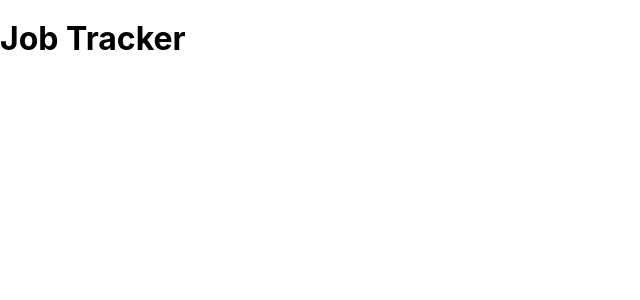
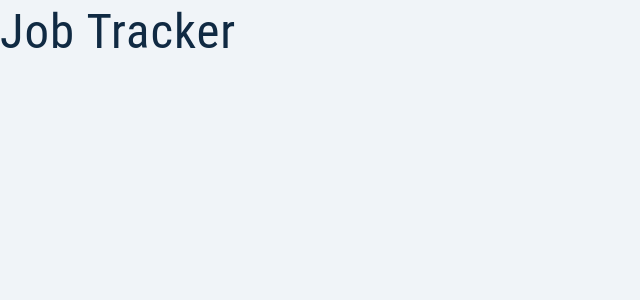
Before and after one commit to DragonSenses/job-tracker, a React (Create React App) app in the folder client/: page / in a window 1280 px wide. Shown: the top 300 px of the page, without its empty margins (0-640 px from the left). Built offline with nearby package versions, Linux system fonts and the light colour scheme.

Commit message:
Update index.css

```diff
--- a/client/src/index.css
+++ b/client/src/index.css
@@ -1,13 +1,326 @@
-body {
-  margin: 0;
-  font-family: -apple-system, BlinkMacSystemFont, 'Segoe UI', 'Roboto', 'Oxygen',
-    'Ubuntu', 'Cantarell', 'Fira Sans', 'Droid Sans', 'Helvetica Neue',
-    sans-serif;
-  -webkit-font-smoothing: antialiased;
-  -moz-osx-font-smoothing: grayscale;
+*,
+::after,
+::before {
+  box-sizing: border-box;
 }
 
-code {
-  font-family: source-code-pro, Menlo, Monaco, Consolas, 'Courier New',
-    monospace;
+/* fonts */
+@import url('https://fonts.googleapis.com/css2?family=Cabin&family=Roboto+Condensed:wght@400;700&display=swap');
+
+html {
+  font-size: 100%;
+} /*16px*/
+
+:root {
+  /* colors */
+  --primary-50: #e0fcff;
+  --primary-100: #bef8fd;
+  --primary-200: #87eaf2;
+  --primary-300: #54d1db;
+  --primary-400: #38bec9;
+  --primary-500: #2cb1bc;
+  --primary-600: #14919b;
+  --primary-700: #0e7c86;
+  --primary-800: #0a6c74;
+  --primary-900: #044e54;
+
+  /* grey */
+  --grey-50: #f0f4f8;
+  --grey-100: #d9e2ec;
+  --grey-200: #bcccdc;
+  --grey-300: #9fb3c8;
+  --grey-400: #829ab1;
+  --grey-500: #627d98;
+  --grey-600: #486581;
+  --grey-700: #334e68;
+  --grey-800: #243b53;
+  --grey-900: #102a43;
+  /* rest of the colors */
+  --black: #222;
+  --white: #fff;
+  --red-light: #f8d7da;
+  --red-dark: #842029;
+  --green-light: #d1e7dd;
+  --green-dark: #0f5132;
+
+  /* fonts  */
+  --headingFont: 'Roboto Condensed', Sans-Serif;
+  --bodyFont: 'Cabin', Sans-Serif;
+  --small-text: 0.875rem;
+  --extra-small-text: 0.7em;
+  /* rest of the vars */
+  --backgroundColor: var(--grey-50);
+  --textColor: var(--grey-900);
+  --borderRadius: 0.25rem;
+  --letterSpacing: 1px;
+  --transition: 0.3s ease-in-out all;
+  --max-width: 1120px;
+  --fixed-width: 500px;
+  --fluid-width: 90vw;
+  --breakpoint-lg: 992px;
+  --nav-height: 6rem;
+  /* box shadow*/
+  --shadow-1: 0 1px 3px 0 rgba(0, 0, 0, 0.1), 0 1px 2px 0 rgba(0, 0, 0, 0.06);
+  --shadow-2: 0 4px 6px -1px rgba(0, 0, 0, 0.1),
+    0 2px 4px -1px rgba(0, 0, 0, 0.06);
+  --shadow-3: 0 10px 15px -3px rgba(0, 0, 0, 0.1),
+    0 4px 6px -2px rgba(0, 0, 0, 0.05);
+  --shadow-4: 0 20px 25px -5px rgba(0, 0, 0, 0.1),
+    0 10px 10px -5px rgba(0, 0, 0, 0.04);
 }
+
+body {
+  background: var(--backgroundColor);
+  font-family: var(--bodyFont);
+  font-weight: 400;
+  line-height: 1.75;
+  color: var(--textColor);
+}
+
+p {
+  margin-bottom: 1.5rem;
+  max-width: 40em;
+}
+
+h1,
+h2,
+h3,
+h4,
+h5 {
+  margin: 0;
+  margin-bottom: 1.38rem;
+  font-family: var(--headingFont);
+  font-weight: 400;
+  line-height: 1.3;
+  text-transform: capitalize;
+  letter-spacing: var(--letterSpacing);
+}
+
+h1 {
+  margin-top: 0;
+  font-size: 3.052rem;
+}
+
+h2 {
+  font-size: 2.441rem;
+}
+
+h3 {
+  font-size: 1.953rem;
+}
+
+h4 {
+  font-size: 1.563rem;
+}
+
+h5 {
+  font-size: 1.25rem;
+}
+
+small,
+.text-small {
+  font-size: var(--small-text);
+}
+
+a {
+  text-decoration: none;
+  letter-spacing: var(--letterSpacing);
+}
+a,
+button {
+  line-height: 1.15;
+}
+button:disabled {
+  cursor: not-allowed;
+}
+ul {
+  list-style-type: none;
+  padding: 0;
+}
+
+.img {
+  width: 100%;
+  display: block;
+  object-fit: cover;
+}
+
+.logo {
+
+}
+
+/* buttons */
+.btn {
+  cursor: pointer;
+  color: var(--white);
+  background: var(--primary-500);
+  border: transparent;
+  border-radius: var(--borderRadius);
+  letter-spacing: var(--letterSpacing);
+  padding: 0.375rem 0.75rem;
+  box-shadow: var(--shadow-2);
+  transition: var(--transition);
+  text-transform: capitalize;
+  display: inline-block;
+}
+.btn:hover {
+  background: var(--primary-700);
+  box-shadow: var(--shadow-3);
+}
+.btn-hipster {
+  color: var(--primary-500);
+  background: var(--primary-200);
+}
+.btn-hipster:hover {
+  color: var(--primary-200);
+  background: var(--primary-700);
+}
+.btn-block {
+  width: 100%;
+}
+.btn-hero {
+  font-size: 1.25rem;
+  padding: 0.5rem 1.25rem;
+}
+.btn-danger {
+  background: var(--red-light);
+  color: var(--red-dark);
+}
+.btn-danger:hover {
+  background: var(--red-dark);
+  color: var(--white);
+}
+
+/* alerts */
+.alert {
+  padding: 0.375rem 0.75rem;
+  margin-bottom: 1rem;
+  border-color: transparent;
+  border-radius: var(--borderRadius);
+  text-align: center;
+  letter-spacing: var(--letterSpacing);
+}
+
+.alert-danger {
+  color: var(--red-dark);
+  background: var(--red-light);
+}
+.alert-success {
+  color: var(--green-dark);
+  background: var(--green-light);
+}
+
+/* form */
+.form {
+  width: 90vw;
+  max-width: var(--fixed-width);
+  background: var(--white);
+  border-radius: var(--borderRadius);
+  box-shadow: var(--shadow-2);
+  padding: 2rem 2.5rem;
+  margin: 3rem auto;
+  transition: var(--transition);
+}
+.form:hover {
+  box-shadow: var(--shadow-4);
+}
+.form-label {
+  display: block;
+  font-size: var(--smallText);
+  margin-bottom: 0.5rem;
+  text-transform: capitalize;
+  letter-spacing: var(--letterSpacing);
+}
+.form-input,
+.form-textarea,
+.form-select {
+  width: 100%;
+  padding: 0.375rem 0.75rem;
+  border-radius: var(--borderRadius);
+  background: var(--backgroundColor);
+  border: 1px solid var(--grey-200);
+}
+.form-input,
+.form-select,
+.btn-block {
+  height: 35px;
+}
+.form-row {
+  margin-bottom: 1rem;
+}
+
+.form-textarea {
+  height: 7rem;
+}
+::placeholder {
+  font-family: inherit;
+  color: var(--grey-400);
+}
+.form-alert {
+  color: var(--red-dark);
+  letter-spacing: var(--letterSpacing);
+  text-transform: capitalize;
+}
+
+/* alert */
+@keyframes spinner {
+  to {
+    transform: rotate(360deg);
+  }
+}
+
+.loading {
+  width: 6rem;
+  height: 6rem;
+  border: 5px solid var(--grey-400);
+  border-radius: 50%;
+  border-top-color: var(--primary-500);
+  animation: spinner 2s linear infinite;
+}
+.loading-center {
+  margin: 0 auto;
+}
+
+/* title */
+.title {
+  text-align: center;
+}
+
+.title-underline {
+  background: var(--primary-500);
+  width: 7rem;
+  height: 0.25rem;
+  margin: 0 auto;
+  margin-top: -1rem;
+}
+
+.container {
+  width: var(--fluid-width);
+  max-width: var(--max-width);
+  margin: 0 auto;
+}
+.full-page {
+  min-height: 100vh;
+}
+
+.coffee-info {
+  text-align: center;
+  text-transform: capitalize;
+  margin-bottom: 1rem;
+  letter-spacing: var(--letterSpacing);
+}
+.coffee-info span {
+  display: block;
+}
+.coffee-info a {
+  color: var(--primary-500);
+}
+
+@media screen and (min-width: 992px) {
+  .coffee-info {
+    text-align: left;
+  }
+  .coffee-info span {
+    display: inline-block;
+    margin-right: 0.5rem;
+  }
+}
```
